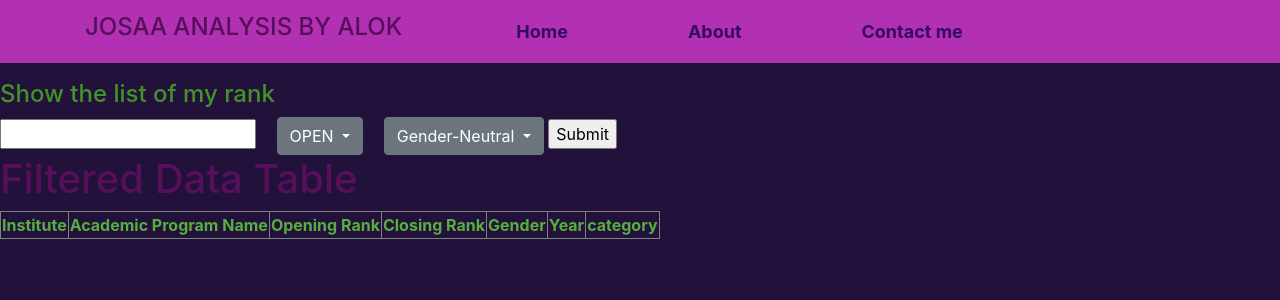
After one commit to Alokamrish/project2, a Django app: page /input/ in a window 1280 px wide. The commit adds this page. Shown: the top 300 px of the page. Run offline with Django 5.2, Linux system fonts and the light colour scheme; lists and menus that the app fills with data are empty; some libraries are stand-ins or nearby versions.

Commit message:
Descriptive commit message about what changes were made

```diff
--- a/members/static/new/main.css
+++ b/members/static/new/main.css
@@ -16,6 +16,7 @@ ul {
 .bg-steel {
     background-color: #b230b2;
 }
+
 
 .site-header .navbar-nav .nav-link {
     padding-left: 90px;
@@ -74,7 +75,7 @@ a.article-title:hover {
 }
 
 .article-metadata a:hover {
-    color: #381f1f;
+    color: #ae5123;
     text-decoration: none;
 }
 
--- a/members/templates/new/base.html
+++ b/members/templates/new/base.html
@@ -39,9 +39,12 @@
 
 
     <main role="main" class="container">
+
             <div class="col-md-8">
                 {% block content %}{% endblock %}
+
             </div>
+
             <div class="col-md-4"style="backgroundColor:#5f3454a;">
                 <div class="content-section" style="width:700px" >
                     <h2>Frequently Asked Questions in our website</h2>
--- a/members/templates/new/branchrank.html
+++ b/members/templates/new/branchrank.html
@@ -168,7 +168,7 @@
                         <a class="dropdown-item" href="#" onclick="changeYear(2020)">2020</a>
                         <a class="dropdown-item" href="#" onclick="changeYear(2021)">2021</a>
                         <a class="dropdown-item" href="#" onclick="changeYear(2022)">2022</a>
-                        <a class="dropdown-item" href="#" onclick="changeYear(2022)">2023</a>
+                        <a class="dropdown-item" href="#" onclick="changeYear(2023)">2023</a>
                     </div>
                 </div>
                 <div class="dropdown">
--- a/members/templates/new/iitmech.html
+++ b/members/templates/new/iitmech.html
@@ -11,7 +11,7 @@
 
     let branches = [];
     let rounds=['Round 1','Round 2','Round 3','Round 4','Round 5','Round 6','Round 7'];
-    let selectedYears = [2016,2017,2018,2019,2020,2021,2022];
+    let selectedYears = [2016,2017,2018,2019,2020,2021,2022,2023];
     let closingRank=[];
     let closingRanksFemale = []; // Array for female supernumerary
     let closingRanksOther = []; // Array for the rest
@@ -187,7 +187,7 @@ function updateChart() {
             <h3>{{ institute_name }}</h3>
         </div>
         <div class="card-body">
-            <h5 class="card-title" style="text-align: center;">Cut-off ranks vs Rounds for 2016-2022</h5>
+            <h5 class="card-title" style="text-align: center;">Cut-off ranks vs Rounds for 2016-2023</h5>
             <div class="dropdown-container">
                 <div class="dropdown">
                     <button class="btn btn-secondary dropdown-toggle ml-3" type="button" id="branchDropdown" data-toggle="dropdown" aria-haspopup="true" aria-expanded="false">
--- /dev/null
+++ b/members/templates/new/input.html
@@ -0,0 +1,144 @@
+
+{% load static %}
+{% block content %}
+<!DOCTYPE html>
+<html lang="en">
+<head>
+    <!-- Required meta tags -->
+    <meta charset="utf-8">
+    <meta name="viewport" content="width=device-width, initial-scale=1, shrink-to-fit=no">
+    <!-- Bootstrap CSS -->
+    <link rel="stylesheet" href="https://cdn.jsdelivr.net/npm/bootstrap@4.0.0/dist/css/bootstrap.min.css" integrity="sha384-Gn5384xqQ1aoWXA+058RXPxPg6fy4IWvTNh0E263XmFcJlSAwiGgFAW/dAiS6JXm" crossorigin="anonymous">
+
+    <link rel="stylesheet" type="text/css" href="{% static 'new/main.css' %}">
+
+    {% if title %}
+        <title>Django Project - {{title}}</title>
+    {% else %}
+        <title>Django Project</title>
+    {% endif %}
+</head>
+<body>
+    <!-- Navigation bar -->
+    <header class="site-header">
+        <nav class="navbar navbar-expand-md navbar-dark bg-steel fixed-top">
+            <div class="container">
+                <a class="navbar-brand mr-4" href="{% url 'josaa-home'%}"><h4>JOSAA ANALYSIS BY ALOK</h4></a>
+                <button class="navbar-toggler" type="button" data-toggle="collapse" data-target="#navbarToggle" aria-controls="navbarToggle" aria-expanded="false" aria-label="Toggle navigation">
+                    <span class="navbar-toggler-icon"></span>
+                </button>
+                <div class="collapse navbar-collapse" id="navbarToggle">
+                    <div class="navbar-nav mr-auto">
+                        <a class="nav-item nav-link" href="{% url 'josaa-home'%}">Home</a>
+                        <a class="nav-item nav-link" href="{% url 'josaa-about' %}">About</a>
+                        <a class="nav-item nav-link" href="{% url 'josaa-contact' %}">Contact me</a>
+                    </div>
+                </div>
+            </div>
+        </nav>
+    </header>
+<script>
+    var admissionsData = JSON.parse('{{ admissions_data|escapejs }}');
+    var selectedGender = "Gender-Neutral"; // Default value
+    var catg = "OPEN"; // Default value
+
+    function changeCategory(category) {
+        document.getElementById("categoryDropdown").innerText = category;
+        catg = category;
+    }
+
+    function changeGender(gender) {
+        document.getElementById("genderDropdown").innerText = gender;
+        selectedGender = gender;
+    }
+
+    function changefile() {
+        let rank = document.querySelector("#rank").value;
+        let tbody = document.querySelector("#filteredTable tbody");
+        tbody.innerHTML = ""; // Clear the existing table rows
+
+        for (let i = 0; i < admissionsData.length; i++) {
+            let adm = admissionsData[i].fields;
+            let academicProgramName = adm.academic_program_name;
+            let closingRank = adm.closing_rank;
+            let openingRank = adm.opening_rank;
+            let gender = adm.gender;
+            let Year = adm.year;
+            let category = adm.seat_type;
+
+            if (rank <= closingRank && selectedGender === gender && catg === category) {
+                let row = tbody.insertRow();
+                let cell1 = row.insertCell(0);
+                let cell2 = row.insertCell(1);
+                let cell3 = row.insertCell(2);
+                let cell4 = row.insertCell(3);
+                let cell5 = row.insertCell(4);
+                let cell6 = row.insertCell(5);
+                let cell7 = row.insertCell(6);
+
+                cell1.innerHTML = adm.institute;
+                cell2.innerHTML = adm.academic_program_name;
+                cell3.innerHTML = openingRank;
+                cell4.innerHTML = closingRank;
+                cell5.innerHTML = gender;
+                cell6.innerHTML = Year;
+                cell7.innerHTML = category;
+            }
+        }
+    }
+</script>
+
+<div>
+    <h4 class="alok1">Show the list of my rank</h4>
+    <input type="number" id="rank" name="rank">
+    <div class="dropdown d-inline-block ml-3">
+        <button class="btn btn-secondary dropdown-toggle" type="button" id="categoryDropdown" data-toggle="dropdown" aria-haspopup="true" aria-expanded="false">
+            OPEN
+        </button>
+        <div class="dropdown-menu" aria-labelledby="categoryDropdown">
+            <a class="dropdown-item" href="#" onclick="changeCategory('OPEN')">OPEN</a>
+            <a class="dropdown-item" href="#" onclick="changeCategory('EWS')">EWS</a>
+            <a class="dropdown-item" href="#" onclick="changeCategory('OBC-NCL')">OBC-NCL</a>
+            <a class="dropdown-item" href="#" onclick="changeCategory('SC')">SC</a>
+            <a class="dropdown-item" href="#" onclick="changeCategory('ST')">ST</a>
+            <a class="dropdown-item" href="#" onclick="changeCategory('OPEN (PwD)')">OPEN (PwD)</a>
+            <a class="dropdown-item" href="#" onclick="changeCategory('EWS (PwD)')">EWS (PwD)</a>
+            <a class="dropdown-item" href="#" onclick="changeCategory('OBC-NCL (PwD)')">OBC-NCL (PwD)</a>
+            <a class="dropdown-item" href="#" onclick="changeCategory('SC (PwD)')">SC (PwD)</a>
+            <a class="dropdown-item" href="#" onclick="changeCategory('ST (PwD)')">ST (PwD)</a>
+        </div>
+    </div>
+    <div class="dropdown d-inline-block ml-3">
+        <button class="btn btn-secondary dropdown-toggle" type="button" id="genderDropdown" data-toggle="dropdown" aria-haspopup="true" aria-expanded="false">
+            Gender-Neutral
+        </button>
+        <div class="dropdown-menu" aria-labelledby="genderDropdown">
+            <a class="dropdown-item" href="#" onclick="changeGender('Gender-Neutral')">Gender-Neutral</a>
+            <a class="dropdown-item" href="#" onclick="changeGender('Female-only (including Supernumerary)')">Female</a>
+        </div>
+    </div>
+    <input type="submit" onclick="changefile()">
+</div>
+<div>
+    <h1>Filtered Data Table</h1>
+    <table id="filteredTable" border="1">
+        <thead>
+            <tr>
+                <th>Institute</th>
+                <th>Academic Program Name</th>
+                <th>Opening Rank</th>
+                <th>Closing Rank</th>
+                <th>Gender</th>
+                <th>Year</th>
+                <th>category</th>
+            </tr>
+        </thead>
+        <tbody>
+            <!-- Rows will be inserted here by JavaScript -->
+        </tbody>
+    </table>
+</div>
+<script src="https://code.jquery.com/jquery-3.2.1.slim.min.js" integrity="sha384-KJ3o2DKtIkvYIK3UENzmM7KCkRr/rE9/Qpg6aAZGJwFDMVNA/GpGFF93hXpG5KkN" crossorigin="anonymous"></script>
+    <script src="https://cdn.jsdelivr.net/npm/popper.js@1.12.9/dist/umd/popper.min.js" integrity="sha384-ApNbgh9B+Y1QKtv3Rn7W3mgPxhU9K/ScQsAP7hUibX39j7fakFPskvXusvfa0b4Q" crossorigin="anonymous"></script>
+    <script src="https://cdn.jsdelivr.net/npm/bootstrap@4.0.0/dist/js/bootstrap.min.js" integrity="sha384-JZR6Spejh4U02d8jOt6vLEHfe/JQGiRRSQQxSfFWpi1MquVdAyjUar5+76PVCmYl" crossorigin="anonymous"></script>
+{% endblock content %}
--- a/members/urls.py
+++ b/members/urls.py
@@ -5,7 +5,9 @@ from members.views import *
 urlpatterns = [
     path('', views.home,name='josaa-home'),
     path('contact/', views.contact1,name='josaa-contact'),
+
     path('about/', views.about,name='josaa-about'),
+     path('input/', views.input1,name='josaa-input'),
     path('iitList/', views.iitList,name='iit-list'),
     # path('iitb/',views.iitb,name='iitb'),
     path('iitb/<str:college>/', views.iitb, name='iitb'),
--- a/members/views.py
+++ b/members/views.py
@@ -14,11 +14,37 @@ context_iit={
 
 def home(request):
     return render(request,'new/home.html',context_iit)
-def contact1(request):
-    return render(request,'new/contact.html',context_iit)
+def input1(request):
+    years = Admission.objects.values('year').distinct()
+
+    admissions_data = []
+    for year in years:
+        # Get the maximum round number for the current year
+        max_round = (
+            Admission.objects.filter(year=year['year'])
+            .order_by('-round')
+            .values('round')
+            .first()
+        )
+
+        if max_round is not None:
+            # Get the rows with the maximum round number for the current year
+            rows = Admission.objects.filter(year=year['year'], round=max_round['round'])
+            admissions_data.extend(rows)
+
+    serialized_data = serializers.serialize('json', admissions_data)
+
+    context = {
+        'admissions_data': serialized_data,
+    }
+
+    return render(request, "new/input.html", context)
+
 
 def about(request):
     return render(request,'new/about.html',{'title':'About'})
+def contact1(request):
+    return render(request,'new/contact.html',{'title':'About'})
 
 def iitList(request):
     return render(request,'new/iitList.html',context_iit)
```
Also changed, not shown: members/templates/new/contact.html (+7 -4 lines), members/templates/new/home.html (+17 -6 lines), members/templates/new/iitb.html (+5 -2 lines).
